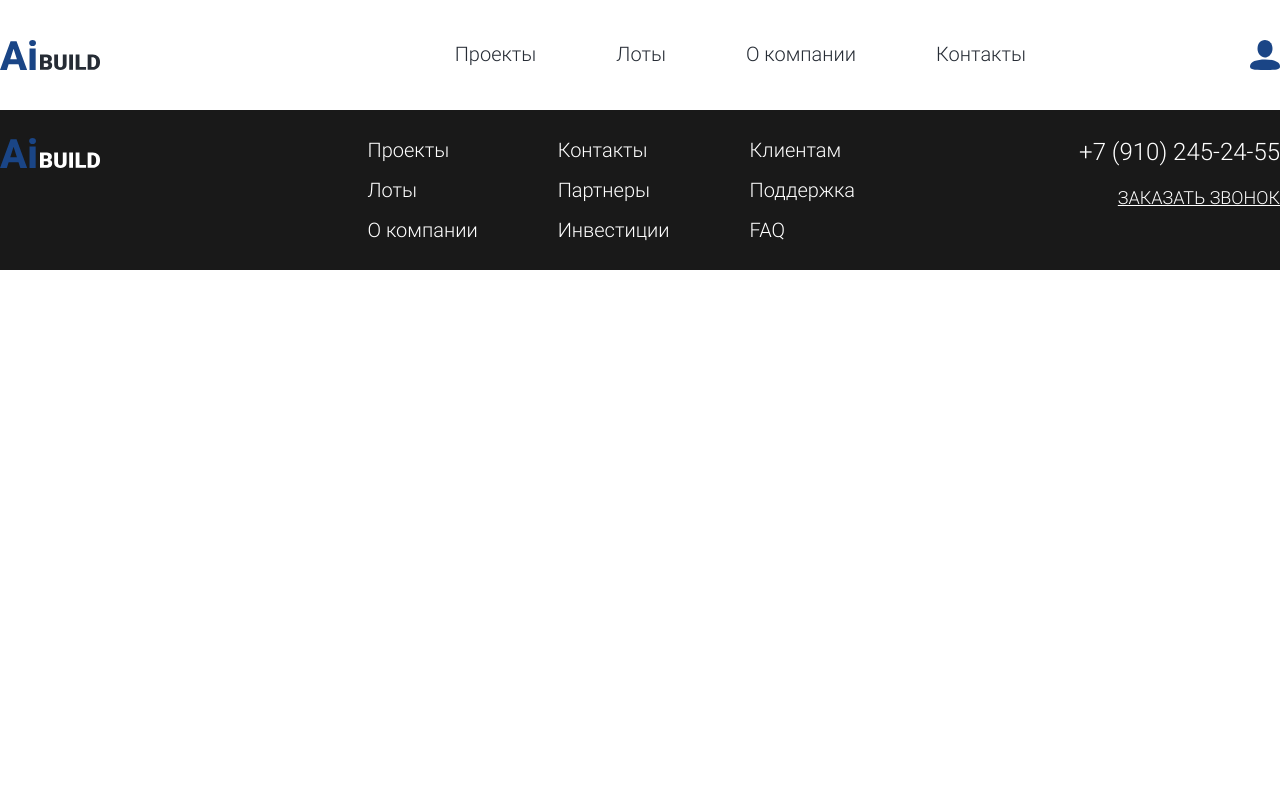
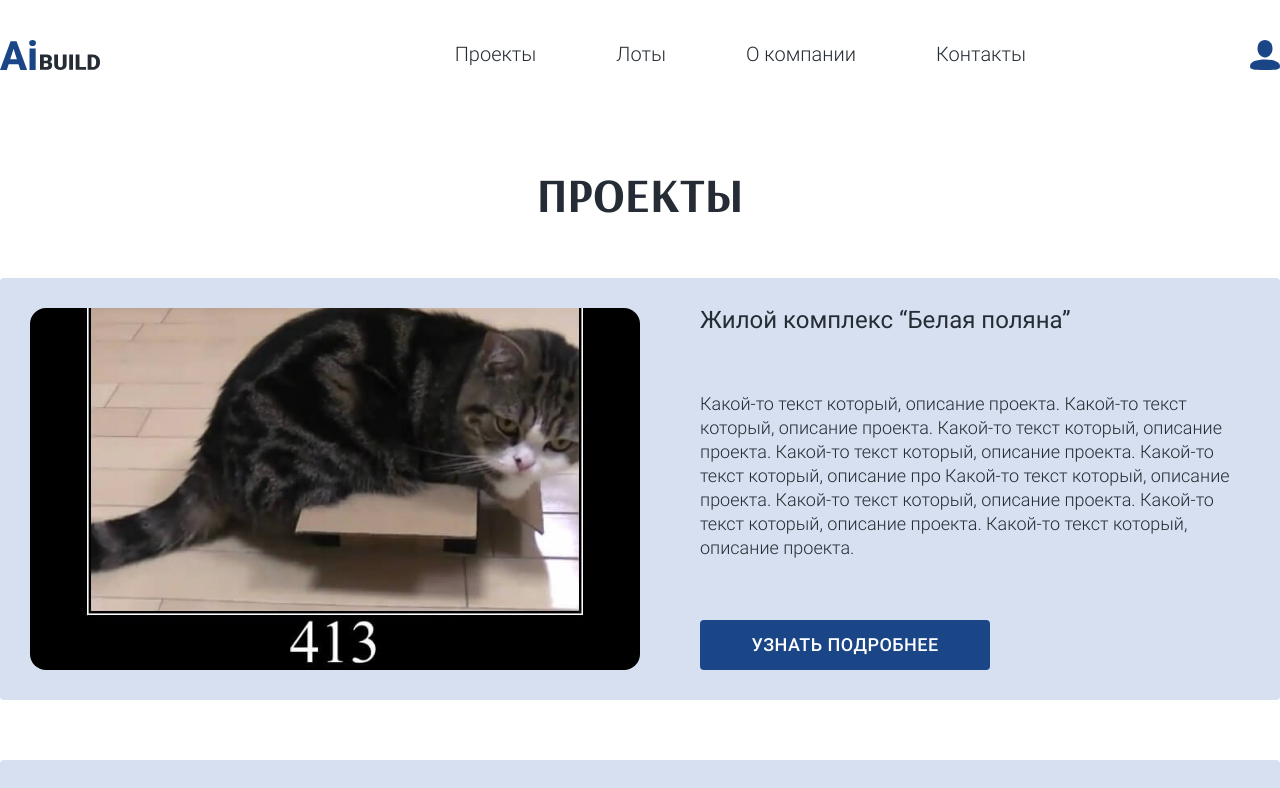
Before and after one commit to forgehive-team/gigachat-challenge-propinvest-frontend, a Vue app: page /projects in a window 1280 px wide. Shown: the top 788 px of the page. Built offline with nearby package versions, Linux system fonts and the light colour scheme.

Commit message:
projects page

```diff
--- /dev/null
+++ b/src/components/ProjectCard.vue
@@ -0,0 +1,43 @@
+<template>
+  <div class="bg-card p-[30px] rounded">
+    <div class="relative flex gap-[60px]">
+      <img src="/413.jpeg" />
+      <div class="w-[50%] pl-[60px] ml-auto flex flex-col gap-[60px]">
+        <h2 class="text-secondary font-normal text-2xl leading-none">{{ title }}</h2>
+        <p class="text-secondary font-light text-[18px] leading-6">{{ descriprion }}</p>
+        <button
+          class="text-[18px] font-medium leading-5 tracking-wide text-center py-[15px] px-[50px] bg-accent text-white rounded w-[290px]"
+          @click="goToProject"
+        >
+          УЗНАТЬ ПОДРОБНЕЕ
+        </button>
+      </div>
+    </div>
+  </div>
+</template>
+
+<script setup lang="ts">
+const props = defineProps<{
+  title: string
+  descriprion: string
+  projectId: number
+}>()
+
+const goToProject = (): void => {
+  console.log(props.projectId)
+}
+</script>
+
+<style scoped>
+img {
+  position: absolute;
+  top: 0;
+  left: 0;
+  height: 100%;
+  min-width: 50%;
+  max-width: 50%;
+  border-radius: 16px;
+  align-self: center;
+  object-fit: cover;
+}
+</style>
--- a/src/components/index.ts
+++ b/src/components/index.ts
@@ -1,5 +1,6 @@
 import ProfileInfoCard from './ProfileInfoCard.vue'
+import ProjectCard from './ProjectCard.vue'
 import TheFooter from './TheFooter.vue'
 import TheHeader from './TheHeader.vue'
 
-export { ProfileInfoCard, TheFooter, TheHeader }
+export { ProfileInfoCard, ProjectCard, TheFooter, TheHeader }
--- a/src/router/index.ts
+++ b/src/router/index.ts
@@ -25,6 +25,11 @@ const router = createRouter({
       path: '/account',
       name: 'account',
       component: (): Component => import('../views/AccountView.vue')
+    },
+    {
+      path: '/projects',
+      name: 'projects',
+      component: (): Component => import('../views/ProjectsView.vue')
     }
   ]
 })
--- /dev/null
+++ b/src/views/ProjectsView.vue
@@ -0,0 +1,44 @@
+<template>
+  <main class="container min-h-[calc(100dvh-246px)] mx-auto mb-32">
+    <h1 class="font-custom text-center font-bold text-5xl my-[60px] leading-none text-secondary">ПРОЕКТЫ</h1>
+    <div v-if="projects" class="flex flex-col gap-[60px]">
+      <ProjectCard
+        v-for="project in projects"
+        :key="project.id"
+        :title="project.title"
+        :descriprion="project.description"
+        :project-id="project.id"
+      />
+    </div>
+  </main>
+</template>
+
+<script setup lang="ts">
+import { ProjectCard } from '@/components'
+import { onMounted, ref } from 'vue'
+
+const fakeProjects: any = [
+  {
+    title: 'Жилой комплекс “Белая поляна”',
+    description:
+      'Какой-то текст который, описание проекта. Какой-то текст который, описание проекта. Какой-то текст который, описание проекта. Какой-то текст который, описание проекта. Какой-то текст который, описание про Какой-то текст который, описание проекта. Какой-то текст который, описание проекта. Какой-то текст который, описание проекта. Какой-то текст который, описание проекта. ',
+    id: 1,
+    img: ''
+  },
+  {
+    title: 'Жилой комплекс “Green Place”',
+    description:
+      'Какой-то текст который, описание проекта. Какой-то текст который, описание проекта. Какой-то текст который, описание проекта. Какой-то текст который, описание проекта. Какой-то текст который, описание про Какой-то текст который, описание проекта. Какой-то текст который, описание проекта. Какой-то текст который, описание проекта. Какой-то текст который, описание проекта. ',
+    id: 2,
+    img: ''
+  }
+]
+
+const projects: any = ref(null)
+const fetchProjects = async () => {
+  projects.value = fakeProjects
+}
+onMounted(() => {
+  fetchProjects()
+})
+</script>
```
Also changed, not shown: public/413.jpeg (added).
